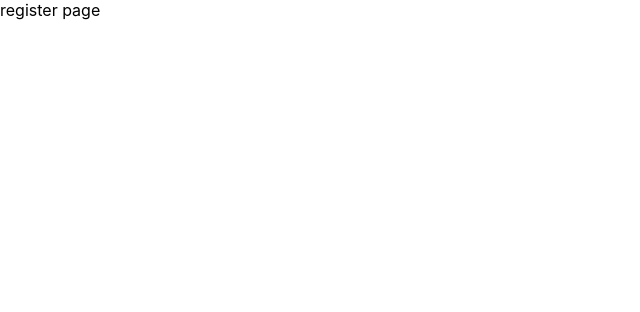
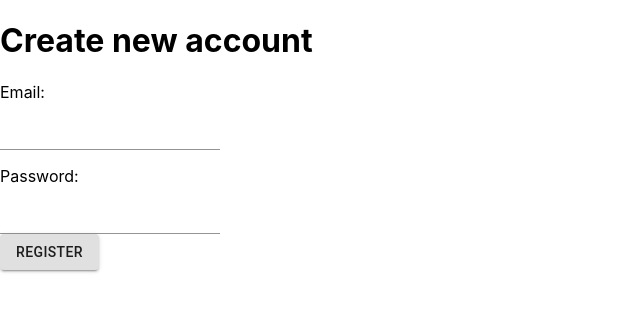
Before and after one commit to teerasej/react-web-typescript-my-app, a React (Create React App) app: page /signup in a window 1280 px wide. Shown: the top 312 px of the page, without its empty margins (0-640 px from the left). Built offline with nearby package versions, Linux system fonts and the light colour scheme.

Commit message:
สร้าง UI ของหน้าลงทะเบียน

```diff
--- a/src/pages/register-page/RegisterPage.tsx
+++ b/src/pages/register-page/RegisterPage.tsx
@@ -1,9 +1,20 @@
+import { Button, TextField } from '@material-ui/core'
 import React from 'react'
 
 export default function RegisterPage() {
     return (
+
         <div>
-            register page
+            <h1>Create new account</h1>
+            <p>Email:</p>
+            <TextField />
+            <p>Password:</p>
+            <TextField />
+            <div>
+                <Button variant="contained">
+                    Register
+                </Button>
+            </div>
         </div>
     )
 }
```
